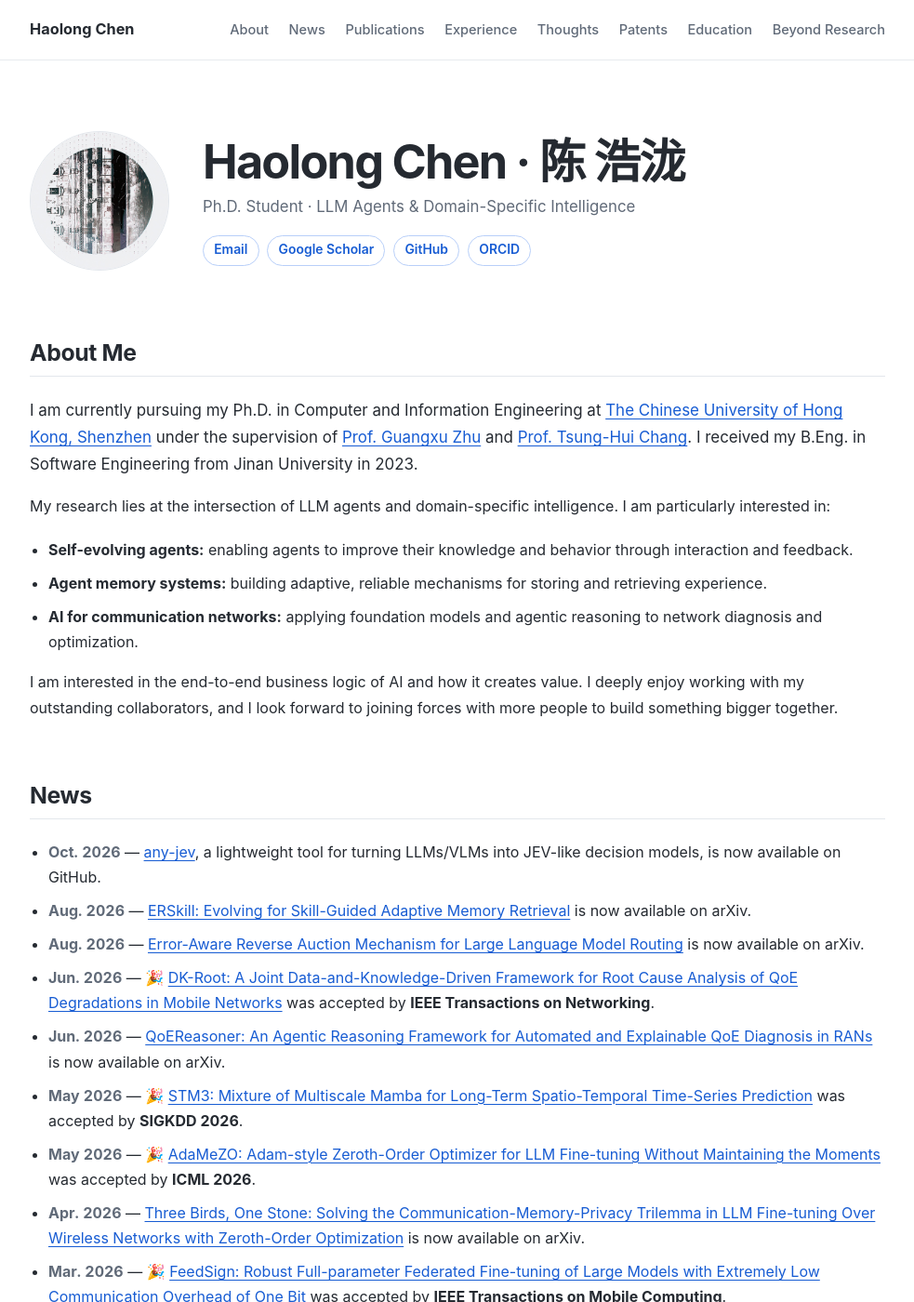
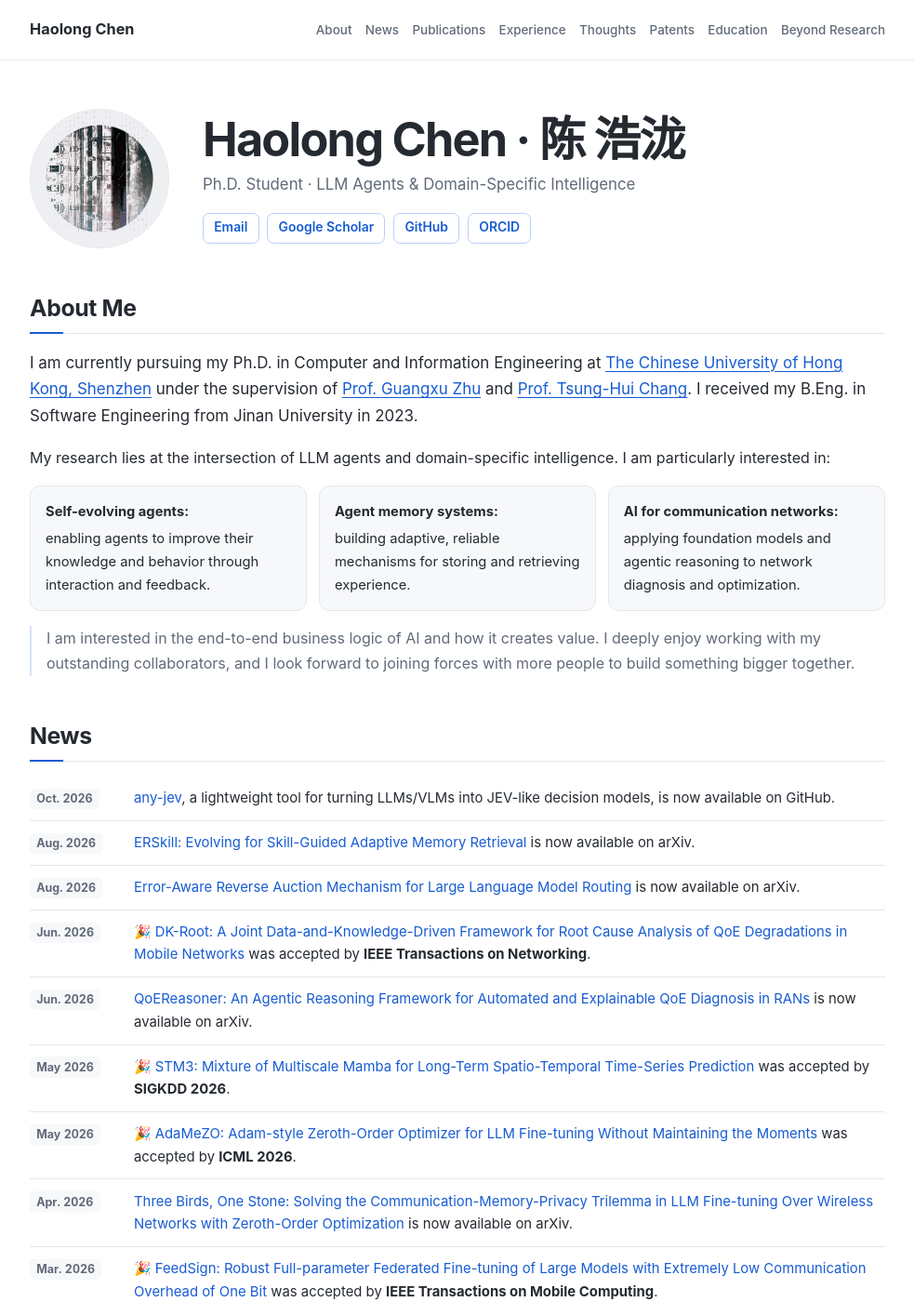
Before and after one commit to IfReasonable/ifreasonable.github.io, a Jekyll site: the page built from index.md, in a window 1280 px wide and 1400 px high. Shown: the whole window at 93% size, without its empty margins (148-1131 px from the left). Built offline with Jekyll 4.4.1, drawn with Linux system fonts in a browser that asks for light colours.

Commit message:
style update

```diff
--- a/assets/css/home.scss
+++ b/assets/css/home.scss
@@ -10,6 +10,8 @@
   --accent: #175cd3;
   --accent-soft: #eef4ff;
   --content-width: 920px;
+  --radius: 0.7rem;
+  --border-accent: #d5e2fa;
 }
 
 * { box-sizing: border-box; }
@@ -80,7 +82,7 @@ a:hover { text-decoration-thickness: 0.13em; }
   display: flex;
   flex-wrap: wrap;
   justify-content: flex-end;
-  gap: 1.35rem;
+  gap: 0.5rem 0.9rem;
 }
 
 .header-inner { gap: 1.5rem; }
@@ -91,21 +93,23 @@ a:hover { text-decoration-thickness: 0.13em; }
   font-size: 1.05rem;
 }
 
-.music-list { border-top: 1px solid var(--line); }
+.music-list { display: grid; grid-template-columns: repeat(2, minmax(0, 1fr)); gap: 1rem; }
 
 .music-card {
   display: grid;
-  grid-template-columns: 120px minmax(0, 1fr);
-  gap: 1.4rem;
-  padding: 1.4rem 0;
-  border-bottom: 1px solid var(--line);
+  grid-template-columns: 96px minmax(0, 1fr);
+  gap: 1rem;
+  padding: 1.1rem;
+  border: 1px solid var(--line);
+  border-radius: var(--radius);
+  background: linear-gradient(135deg, var(--surface), var(--background));
   align-items: start;
 }
 
 .music-cover {
   display: block;
-  width: 120px;
-  height: 120px;
+  width: 96px;
+  height: 96px;
   border-radius: 0.5rem;
   object-fit: cover;
   background: var(--surface);
@@ -120,7 +124,7 @@ a:hover { text-decoration-thickness: 0.13em; }
 
 .music-content { min-width: 0; }
 .music-content h4 { margin: 0 0 0.25rem; font-size: 1.08rem; }
-.music-artist { margin: 0; color: var(--muted); font-size: 0.94rem; }
+.music-artist { margin: 0; color: var(--muted); font-size: 0.86rem; line-height: 1.6; }
 .music-lyrics {
   margin: 1rem 0 0;
   padding-left: 1rem;
@@ -133,15 +137,15 @@ a:hover { text-decoration-thickness: 0.13em; }
 .music-note > :last-child { margin-bottom: 0; }
 .music-empty { color: var(--muted); font-size: 0.94rem; }
 
-.thought-list { display: grid; gap: 1.25rem; }
+.thought-list { display: grid; gap: 1rem; }
 .thought-card {
   display: grid;
   grid-template-columns: minmax(0, 1fr);
-  gap: 1.5rem;
+  gap: 1.1rem;
   align-items: start;
-  padding: 1.75rem;
+  padding: 1.1rem 1.25rem;
   border: 1px solid var(--line);
-  border-radius: 0.85rem;
+  border-radius: var(--radius);
   background: linear-gradient(135deg, var(--surface), var(--background) 70%);
 }
 .thought-card.with-image { grid-template-columns: 200px minmax(0, 1fr); }
@@ -156,7 +160,7 @@ a:hover { text-decoration-thickness: 0.13em; }
   background: var(--surface);
 }
 .thought-card-content { min-width: 0; }
-.thought-card-meta { display: flex; align-items: center; gap: 0.85rem; margin-bottom: 1rem; }
+.thought-card-meta { display: flex; align-items: center; gap: 0.75rem; margin-bottom: 0.65rem; }
 .thought-card-number {
   display: inline-flex;
   align-items: center;
@@ -173,20 +177,20 @@ a:hover { text-decoration-thickness: 0.13em; }
   letter-spacing: 0.04em;
 }
 .thought-card-meta time { color: var(--muted); font-size: 0.82rem; font-variant-numeric: tabular-nums; letter-spacing: 0.04em; }
-.thought-card h3 { margin: 0 0 0.9rem; font-size: 1.28rem; line-height: 1.45; letter-spacing: -0.015em; }
-.thought-card-summary { margin: 0; padding-left: 1rem; border-left: 2px solid #d5e2fa; color: var(--muted); font-size: 0.95rem; line-height: 1.8; }
+.thought-card h3 { margin: 0 0 0.6rem; font-size: 1.2rem; line-height: 1.45; letter-spacing: -0.015em; }
+.thought-card-summary { margin: 0; padding-left: 0.85rem; border-left: 2px solid var(--border-accent); color: var(--muted); font-size: 0.93rem; line-height: 1.7; }
 .thought-empty { color: var(--muted); }
 .thought-article { max-width: 760px; margin-inline: auto; }
 .thought-back { font-size: 0.9rem; }
 .thought-toolbar { display: flex; flex-wrap: wrap; align-items: center; justify-content: space-between; gap: 1rem; }
 .thought-languages { display: flex; flex-wrap: wrap; gap: 0.85rem; font-size: 0.9rem; }
-.thought-card .thought-languages { margin-top: 1.35rem; gap: 0.6rem; }
+.thought-card .thought-languages { margin-top: 0.85rem; gap: 0.5rem; }
 .thought-card .thought-languages a {
   display: inline-flex;
   align-items: center;
   justify-content: center;
-  min-height: 2.5rem;
-  padding: 0.45rem 1rem;
+  min-height: 2.15rem;
+  padding: 0.35rem 0.85rem;
   border: 1px solid #b8cff9;
   border-radius: 0.5rem;
   color: var(--accent);
@@ -213,7 +217,7 @@ a:hover { text-decoration-thickness: 0.13em; }
 .thought-prose th, .thought-prose td { padding: 0.5rem 0.75rem; border: 1px solid var(--line); }
 
 @media (max-width: 720px) {
-  .thought-card { padding: 1.25rem; }
+  .thought-card { padding: 1rem; }
   .thought-card h3 { font-size: 1.15rem; }
   .thought-card.with-image { grid-template-columns: minmax(0, 1fr); }
   .thought-cover { max-height: 260px; }
@@ -221,7 +225,7 @@ a:hover { text-decoration-thickness: 0.13em; }
 
 .site-nav a {
   color: var(--muted);
-  font-size: 0.91rem;
+  font-size: 0.84rem;
   font-weight: 550;
   text-decoration: none;
 }
@@ -234,14 +238,14 @@ a:hover { text-decoration-thickness: 0.13em; }
   margin-inline: auto;
 }
 
-.page { padding: 4.75rem 0 2rem; }
+.page { padding: 3.25rem 0 2rem; }
 
 .profile {
   display: grid;
   grid-template-columns: 150px minmax(0, 1fr);
   gap: 2.25rem;
   align-items: center;
-  margin-bottom: 4.5rem;
+  margin-bottom: 3rem;
 }
 
 .profile-photo {
@@ -286,7 +290,7 @@ a:hover { text-decoration-thickness: 0.13em; }
   min-height: 2.1rem;
   padding: 0.27rem 0.7rem;
   border: 1px solid #b8cff9;
-  border-radius: 999px;
+  border-radius: 0.45rem;
   color: var(--accent);
   background: #fff;
   font-size: 0.87rem;
@@ -301,28 +305,52 @@ a:hover { text-decoration-thickness: 0.13em; }
   background: var(--accent-soft);
 }
 
-.page > section:not(.profile) { margin: 0 0 4rem; }
+.page > section:not(.profile) { margin: 0 0 3rem; }
 
 .section-heading {
-  margin: 0 0 1.4rem;
-  padding-bottom: 0.55rem;
+  position: relative;
+  margin: 0 0 1rem;
+  padding-bottom: 0.65rem;
   border-bottom: 1px solid var(--line);
   font-size: 1.55rem;
   line-height: 1.3;
   letter-spacing: -0.015em;
 }
 
+.section-heading::after {
+  position: absolute;
+  bottom: -1px;
+  left: 0;
+  width: 2.25rem;
+  height: 2px;
+  background: var(--accent);
+  content: "";
+}
+
 .lede { font-size: 1.06rem; }
 
 .interests {
-  margin-top: 1.25rem;
-  padding-left: 1.25rem;
+  display: grid;
+  grid-template-columns: repeat(3, minmax(0, 1fr));
+  gap: 0.8rem;
+  margin: 1rem 0;
+  padding: 0;
+  list-style: none;
 }
 
-.interests li + li,
-.news-list li + li { margin-top: 0.55rem; }
+.interests li { padding: 0.9rem 1rem; border: 1px solid var(--line); border-radius: var(--radius); background: var(--surface); font-size: 0.92rem; }
+.interests li strong { display: block; margin-bottom: 0.25rem; color: var(--text); }
+.interests li + li { margin-top: 0; }
+#about > p:last-child { padding-left: 1rem; border-left: 2px solid var(--border-accent); color: var(--muted); }
 
-.news-list { padding-left: 1.25rem; }
+.news-list li + li { margin-top: 0; }
+
+.news-list { margin: 0; padding: 0; list-style: none; }
+.news-list li { position: relative; padding: 0.7rem 0 0.7rem 7rem; border-bottom: 1px solid var(--line); font-size: 0.93rem; line-height: 1.65; }
+.news-list li:last-child { border-bottom: 0; }
+.news-list .news-date { position: absolute; top: 0.8rem; left: 0; font-size: 0.78rem; padding: 0.15rem 0.45rem; border-radius: 0.3rem; background: var(--surface); line-height: 1.4; }
+.news-list a { text-decoration: none; }
+.news-list a:hover { text-decoration: underline; }
 
 .news-date {
   color: var(--muted);
@@ -384,22 +412,25 @@ a:hover { text-decoration-thickness: 0.13em; }
 }
 
 .publication-note {
-  margin: -0.65rem 0 1.5rem;
+  margin: -0.25rem 0 1rem;
   color: var(--muted);
   font-size: 0.9rem;
 }
 
 .featured-publications {
-  border-top: 1px solid var(--line);
+  display: grid;
+  gap: 0.85rem;
 }
 
 .featured-publication {
   display: grid;
   grid-template-columns: 2rem minmax(0, 1fr);
-  gap: 1.25rem;
+  gap: 0.9rem;
   align-items: start;
-  padding: 1.75rem 0;
-  border-bottom: 1px solid var(--line);
+  padding: 1.1rem;
+  border: 1px solid var(--line);
+  border-radius: var(--radius);
+  background: var(--background);
 }
 
 .featured-publication.with-image {
@@ -483,9 +514,8 @@ a:hover { text-decoration-thickness: 0.13em; }
 }
 
 .all-publications-heading {
-  margin-top: 4.5rem;
-  padding-bottom: 1rem;
-  border-bottom: 1px solid var(--line);
+  margin-top: 2.5rem;
+  padding-bottom: 0.85rem;
 }
 
 .all-publications-heading h2 {
@@ -502,15 +532,21 @@ a:hover { text-decoration-thickness: 0.13em; }
 }
 
 .publication-group {
-  border-bottom: 1px solid var(--line);
+  border: 1px solid var(--line);
+  border-radius: var(--radius);
+  overflow: hidden;
 }
+
+.publication-groups { display: grid; gap: 0.65rem; }
+.publication-group[open] summary { border-bottom: 1px solid var(--line); }
 
 .publication-group summary {
   display: flex;
   align-items: center;
   justify-content: space-between;
   gap: 1rem;
-  padding: 1.15rem 0;
+  padding: 0.85rem 1rem;
+  background: var(--surface);
   cursor: pointer;
   font-weight: 700;
   list-style: none;
@@ -538,21 +574,24 @@ a:hover { text-decoration-thickness: 0.13em; }
 }
 
 .publication-group-description {
-  margin: -0.45rem 0 0.8rem;
+  margin: 0.85rem 1rem 0;
   color: var(--muted);
   font-size: 0.9rem;
 }
 
 .compact-publications {
-  padding-bottom: 0.4rem;
+  padding: 0 1rem;
 }
 
 .compact-publication {
   display: grid;
   grid-template-columns: 2rem minmax(0, 1fr);
-  gap: 1.25rem;
-  padding: 1.25rem 0 1.45rem;
+  gap: 0.85rem;
+  padding: 1rem 0;
+  border-bottom: 1px solid var(--line);
 }
+
+.compact-publication:last-child { border-bottom: 0; }
 
 .compact-publication h3 {
   font-size: 1rem;
@@ -592,16 +631,20 @@ a:hover { text-decoration-thickness: 0.13em; }
 }
 
 .experience-list {
-  border-top: 1px solid var(--line);
+  padding-left: 0.45rem;
 }
 
 .experience-item {
+  position: relative;
   display: grid;
   grid-template-columns: 155px minmax(0, 1fr);
   gap: 1.5rem;
-  padding: 1.5rem 0;
-  border-bottom: 1px solid var(--line);
+  padding: 0 0 1.5rem 1.5rem;
+  border-left: 1px solid var(--border-accent);
 }
+
+.experience-item::before { position: absolute; top: 0.4rem; left: -5px; width: 9px; height: 9px; border-radius: 50%; background: var(--accent); box-shadow: 0 0 0 4px var(--accent-soft); content: ""; }
+.experience-item:last-child { padding-bottom: 0.25rem; border-left-color: transparent; }
 
 .experience-date {
   color: var(--muted);
@@ -633,10 +676,12 @@ a:hover { text-decoration-thickness: 0.13em; }
 .patent-list li {
   display: grid;
   grid-template-columns: 2rem minmax(0, 1fr);
-  gap: 1.25rem;
-  padding: 1rem 0;
+  gap: 0.85rem;
+  padding: 0.95rem 0.75rem;
   border-bottom: 1px solid var(--line);
 }
+
+.patent-list li:nth-child(odd) { background: var(--surface); border-radius: 0.45rem; }
 
 .patent-number {
   padding-top: 0.08rem;
@@ -671,7 +716,10 @@ a:hover { text-decoration-thickness: 0.13em; }
   display: grid;
   grid-template-columns: minmax(0, 1fr) auto;
   gap: 1rem;
-  padding: 0.65rem 0;
+  padding: 0.9rem 1rem;
+  border: 1px solid var(--line);
+  border-radius: var(--radius);
+  margin-bottom: 0.65rem;
 }
 
 .education-item p { margin: 0; }
@@ -679,12 +727,13 @@ a:hover { text-decoration-thickness: 0.13em; }
 .education-date {
   color: var(--muted);
   white-space: nowrap;
+  font-size: 0.85rem;
 }
 
 .service-note {
-  margin-top: 2rem;
+  margin-top: 1rem;
   padding: 1.1rem 1.25rem;
-  border-radius: 0.6rem;
+  border-radius: var(--radius);
   background: var(--surface);
 }
 
@@ -707,6 +756,10 @@ a:hover { text-decoration-thickness: 0.13em; }
 
 @media (max-width: 720px) {
   html { scroll-padding-top: 1rem; }
+  .interests { grid-template-columns: minmax(0, 1fr); gap: 0.6rem; }
+  .music-list { grid-template-columns: minmax(0, 1fr); }
+  .news-list li { padding-left: 0; }
+  .news-list .news-date { position: static; display: table; margin-bottom: 0.35rem; }
   .site-header { position: static; }
 
   .header-inner {
@@ -776,7 +829,7 @@ a:hover { text-decoration-thickness: 0.13em; }
   }
 
   .all-publications-heading {
-    margin-top: 3.5rem;
+    margin-top: 2.25rem;
   }
 
   .experience-item {
--- a/index.md
+++ b/index.md
@@ -42,16 +42,16 @@ I am interested in the end-to-end business logic of AI and how it creates value.
 ## News
 {: .section-heading }
 
-- <span class="news-date">Oct. 2026</span> — [any-jev](https://github.com/IfReasonable/any-jev), a lightweight tool for turning LLMs/VLMs into JEV-like decision models, is now available on GitHub.
-- <span class="news-date">Aug. 2026</span> — [ERSkill: Evolving for Skill-Guided Adaptive Memory Retrieval](https://arxiv.org/abs/2608.12720) is now available on arXiv.
-- <span class="news-date">Aug. 2026</span> — [Error-Aware Reverse Auction Mechanism for Large Language Model Routing](https://arxiv.org/abs/2608.12719) is now available on arXiv.
-- <span class="news-date">Jun. 2026</span> — 🎉 [DK-Root: A Joint Data-and-Knowledge-Driven Framework for Root Cause Analysis of QoE Degradations in Mobile Networks](https://ieeexplore.ieee.org/abstract/document/11573069) was accepted by **IEEE Transactions on Networking**.
-- <span class="news-date">Jun. 2026</span> — [QoEReasoner: An Agentic Reasoning Framework for Automated and Explainable QoE Diagnosis in RANs](https://arxiv.org/abs/2606.01925) is now available on arXiv.
-- <span class="news-date">May 2026</span> — 🎉 [STM3: Mixture of Multiscale Mamba for Long-Term Spatio-Temporal Time-Series Prediction](https://dl.acm.org/doi/abs/10.1145/3770855.3817653) was accepted by **SIGKDD 2026**.
-- <span class="news-date">May 2026</span> — 🎉 [AdaMeZO: Adam-style Zeroth-Order Optimizer for LLM Fine-tuning Without Maintaining the Moments](https://icml.cc/virtual/2026/poster/63417) was accepted by **ICML 2026**.
-- <span class="news-date">Apr. 2026</span> — [Three Birds, One Stone: Solving the Communication-Memory-Privacy Trilemma in LLM Fine-tuning Over Wireless Networks with Zeroth-Order Optimization](https://arxiv.org/abs/2604.12401) is now available on arXiv.
-- <span class="news-date">Mar. 2026</span> — 🎉 [FeedSign: Robust Full-parameter Federated Fine-tuning of Large Models with Extremely Low Communication Overhead of One Bit](https://ieeexplore.ieee.org/document/11455968) was accepted by **IEEE Transactions on Mobile Computing**.
-- <span class="news-date">Jun. 2025</span> — 🎉 [An Overview of Domain-Specific Foundation Models: Key Technologies, Applications and Challenges](https://link.springer.com/article/10.1007/s11432-025-4498-2) was accepted by **Science China Information Sciences**.
+- <span class="news-date">Oct. 2026</span> [any-jev](https://github.com/IfReasonable/any-jev), a lightweight tool for turning LLMs/VLMs into JEV-like decision models, is now available on GitHub.
+- <span class="news-date">Aug. 2026</span> [ERSkill: Evolving for Skill-Guided Adaptive Memory Retrieval](https://arxiv.org/abs/2608.12720) is now available on arXiv.
+- <span class="news-date">Aug. 2026</span> [Error-Aware Reverse Auction Mechanism for Large Language Model Routing](https://arxiv.org/abs/2608.12719) is now available on arXiv.
+- <span class="news-date">Jun. 2026</span> 🎉 [DK-Root: A Joint Data-and-Knowledge-Driven Framework for Root Cause Analysis of QoE Degradations in Mobile Networks](https://ieeexplore.ieee.org/abstract/document/11573069) was accepted by **IEEE Transactions on Networking**.
+- <span class="news-date">Jun. 2026</span> [QoEReasoner: An Agentic Reasoning Framework for Automated and Explainable QoE Diagnosis in RANs](https://arxiv.org/abs/2606.01925) is now available on arXiv.
+- <span class="news-date">May 2026</span> 🎉 [STM3: Mixture of Multiscale Mamba for Long-Term Spatio-Temporal Time-Series Prediction](https://dl.acm.org/doi/abs/10.1145/3770855.3817653) was accepted by **SIGKDD 2026**.
+- <span class="news-date">May 2026</span> 🎉 [AdaMeZO: Adam-style Zeroth-Order Optimizer for LLM Fine-tuning Without Maintaining the Moments](https://icml.cc/virtual/2026/poster/63417) was accepted by **ICML 2026**.
+- <span class="news-date">Apr. 2026</span> [Three Birds, One Stone: Solving the Communication-Memory-Privacy Trilemma in LLM Fine-tuning Over Wireless Networks with Zeroth-Order Optimization](https://arxiv.org/abs/2604.12401) is now available on arXiv.
+- <span class="news-date">Mar. 2026</span> 🎉 [FeedSign: Robust Full-parameter Federated Fine-tuning of Large Models with Extremely Low Communication Overhead of One Bit](https://ieeexplore.ieee.org/document/11455968) was accepted by **IEEE Transactions on Mobile Computing**.
+- <span class="news-date">Jun. 2025</span> 🎉 [An Overview of Domain-Specific Foundation Models: Key Technologies, Applications and Challenges](https://link.springer.com/article/10.1007/s11432-025-4498-2) was accepted by **Science China Information Sciences**.
 {: .news-list }
 
 </section>
@@ -59,6 +59,7 @@ I am interested in the end-to-end business logic of AI and how it creates value.
 <section id="publications" markdown="1">
 
 ## Featured Publications
+{: .section-heading }
 
 <p class="publication-note">* Equal contribution.</p>
 
@@ -104,6 +105,7 @@ I am interested in the end-to-end business logic of AI and how it creates value.
 <section id="experience" markdown="1">
 
 ## Experience
+{: .section-heading }
 
 <div class="experience-list">
   <article class="experience-item">
```
